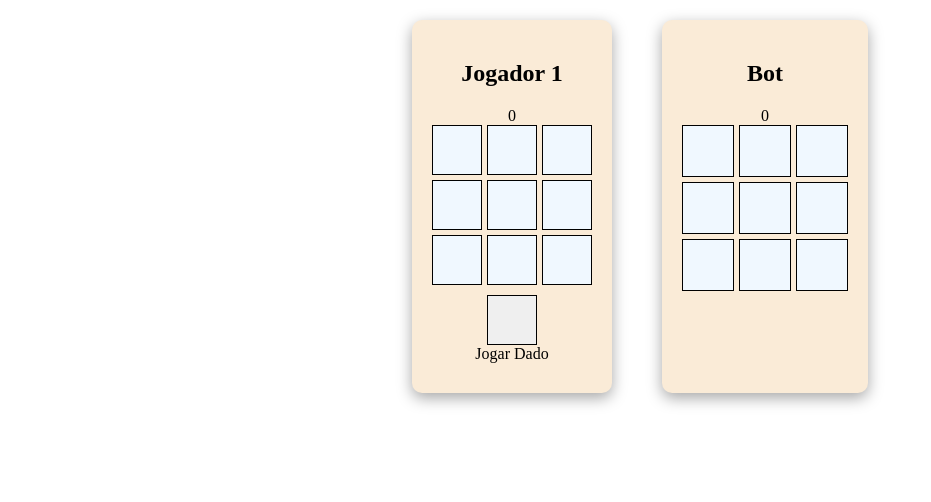
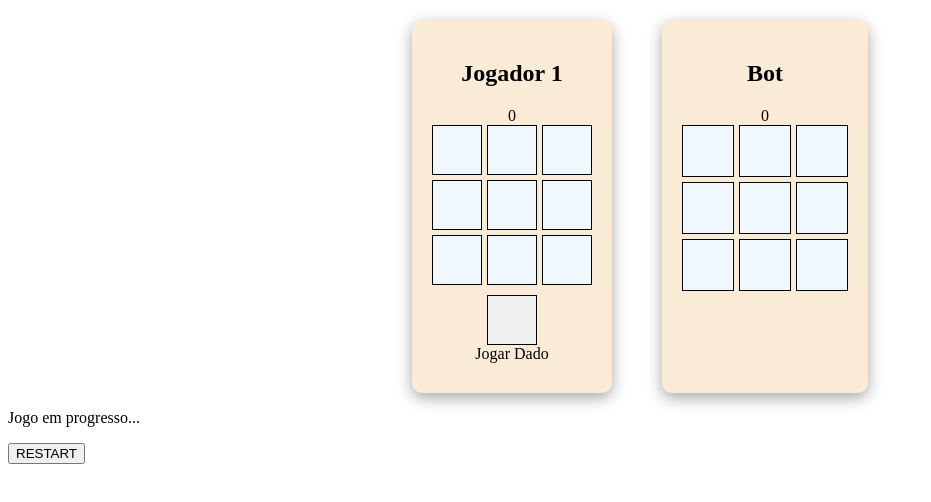
Before and after one commit to ufjf-dcc202/ufjf-dcc202-2023-3-b-trb-trabalho-joao-augusto-e-luiza-costa, a website with bundled scripts: page index.html in a window 1280 px wide. Shown: the whole page, without its empty margins (0-931 px from the left). Built offline with nearby package versions, Linux system fonts and the light colour scheme.

Commit message:
adiciona botão de restart

```diff
--- a/index.html
+++ b/index.html
@@ -24,5 +24,9 @@
         <div class="board" id="board2"></div>
       </div>
     </div>
+    <div class="fim-de-jogo">
+      <p class="message" id="message">Jogo em progresso...</p>
+      <button class="restart" id="restart-button">RESTART</button>
+    </div>
   </body>
 </html>
```
